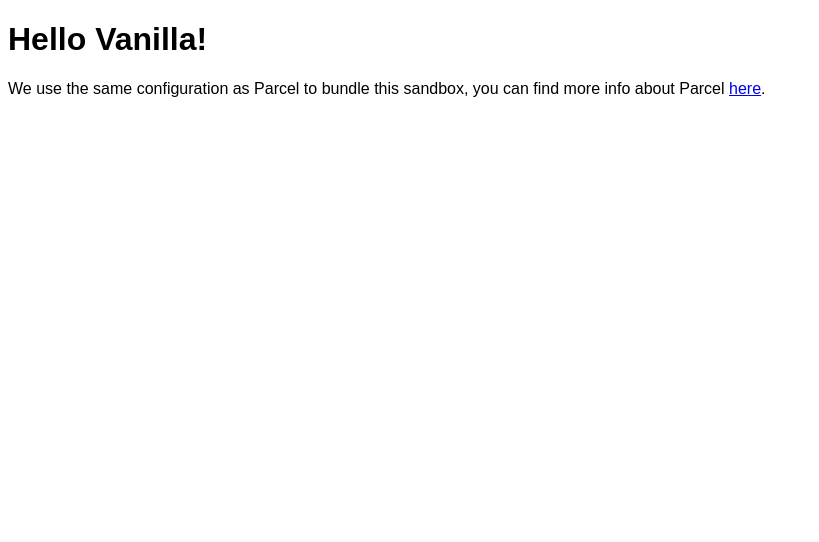
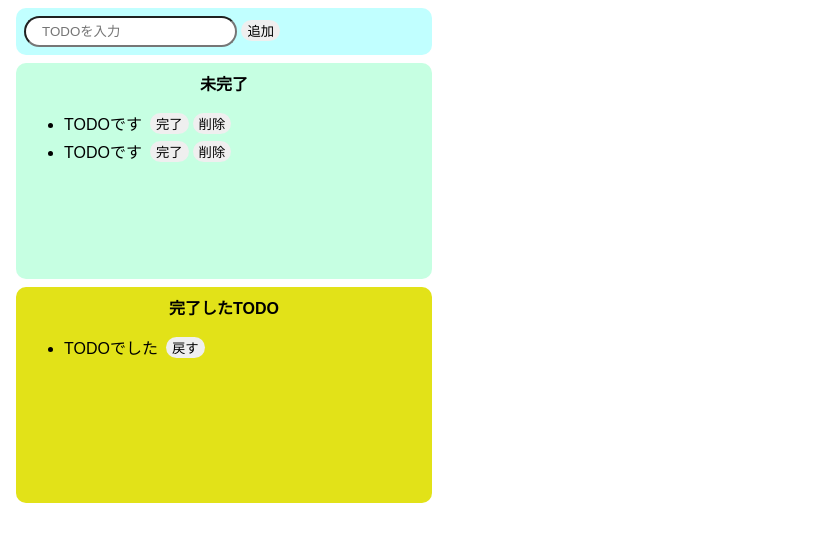
Before and after one commit to YujiHirota/codesandbox, a website built with Parcel: page src/index.html in a window 1280 px wide. Shown: the whole page, without its empty margins (0-819 px from the left). Built offline with nearby package versions, Linux system fonts and the light colour scheme.

Commit message:
Update 4 files

```diff
--- a/src/index.html
+++ b/src/index.html
@@ -1,12 +1,39 @@
 <!DOCTYPE html>
 <html>
   <head>
-    <title>Parcel Sandbox</title>
+    <title>TO-DO</title>
     <meta charset="UTF-8" />
   </head>
 
   <body>
-    <div id="app"></div>
+    <div class="input-area">
+      <input id="add-text" placeholder="TODOを入力" />
+      <button id="add-button">追加</button>
+    </div>
+    <div class="incomplete-area">
+      <p class="title">未完了</p>
+      <ul id="incomete-list">
+        <div class="list-row">
+          <li>TODOです</li>
+          <button>完了</button>
+          <button>削除</button>
+        </div>
+        <div class="list-row">
+          <li>TODOです</li>
+          <button>完了</button>
+          <button>削除</button>
+        </div>
+      </ul>
+    </div>
+    <div class="complete-area">
+      <p class="title">完了したTODO</p>
+      <ul>
+        <div class="list-row">
+          <li>TODOでした</li>
+          <button>戻す</button>
+        </div>
+      </ul>
+    </div>
 
     <script src="./index.mjs" type="module"></script>
   </body>
--- a/src/index.mjs
+++ b/src/index.mjs
@@ -1,10 +1,26 @@
 import "./styles.css";
 
-document.getElementById("app").innerHTML = `
-<h1>Hello Vanilla!</h1>
-<div>
-  We use the same configuration as Parcel to bundle this sandbox, you can find more
-  info about Parcel
-  <a href="https://parceljs.org" target="_blank" rel="noopener noreferrer">here</a>.
-</div>
-`;
+const onClickAdd = () =>{
+  //テキストボックスの値の取得ろ初期化
+  const inputText = document.getElementById("add-text").value;
+  document.getElementById("add-text").value = "";
+
+//divの生成
+const div = document.createElement("div");
+div.className = "list-row";
+
+//liの生成
+const li = document.createElement("li");
+li.innerText = inputText;
+
+// divの子要素にliを設定する
+div.appendChild(li);
+console.log(div);
+
+//未完了リストに追加
+document.getElementById("incomete-list").appendChild(div);
+};
+
+document
+  .getElementById("add-button")
+  .addEventListener("click", ()=> onClickAdd());
--- a/src/styles.css
+++ b/src/styles.css
@@ -1,3 +1,65 @@
 body {
   font-family: sans-serif;
 }
+input {
+  border-radius: 16px;
+  boder: none;
+  padding: 6px 16px;
+  outline: none;
+}
+
+button {
+  border-radius: 16px;
+  border: none;
+  paddind: 4px 16px;
+  margin-right: 4px;
+}
+
+button:hover {
+  background-color: #ff7fff;
+  color: #fff;
+  cursor: pointer;
+}
+
+.input-area {
+  background-color: #c1ffff;
+  width: 400px;
+  padding: 8px;
+  margin: 8px;
+  border-radius: 10px;
+}
+
+.incomplete-area {
+  background-color: #c6ffe2;
+  width: 400px;
+  min-height: 200px;
+  padding: 8px;
+  margin: 8px;
+  border-radius: 10px;
+}
+
+.complete-area {
+  background-color: #e2e218;
+  width: 400px;
+  min-height: 200px;
+  padding: 8px;
+  margin: 8px;
+  border-radius: 10px;
+}
+
+.title {
+  text-align: center;
+  margin-top: 0;
+  font-weight: bold;
+  columns: #666;
+}
+
+.list-row {
+  display: flex;
+  align-items: center;
+  padding-bottom: 4px;
+}
+
+li {
+  margin-right: 8px;
+}
```
Also changed, not shown: 1 other file.
